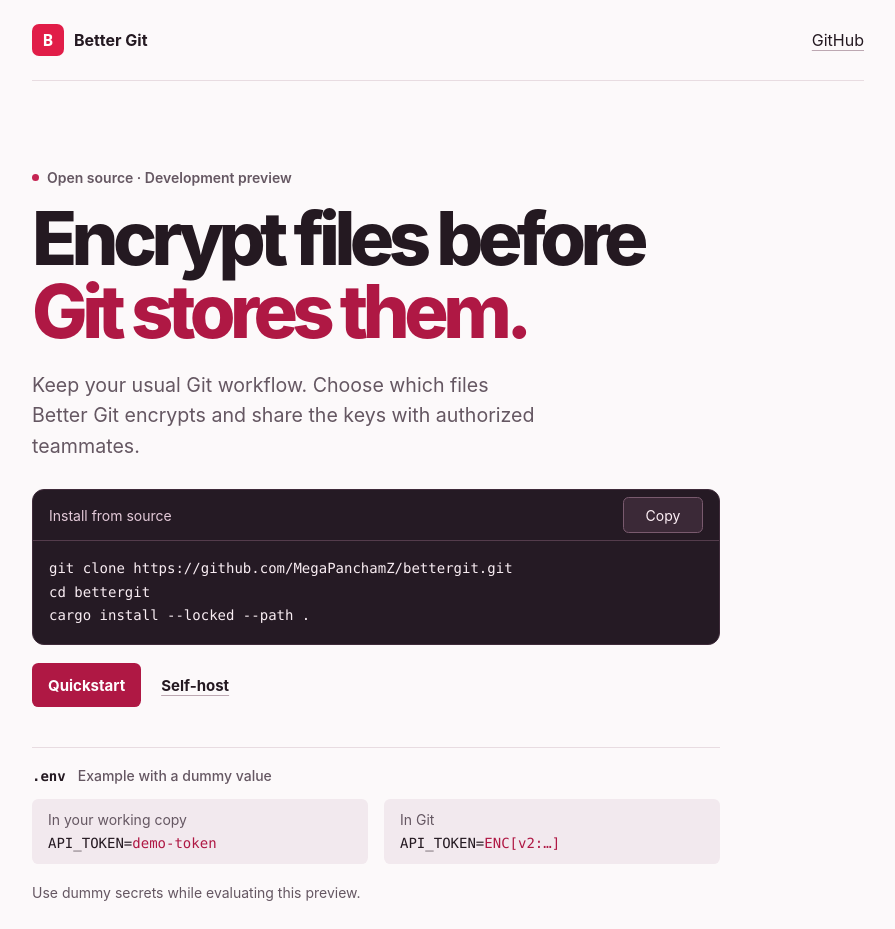
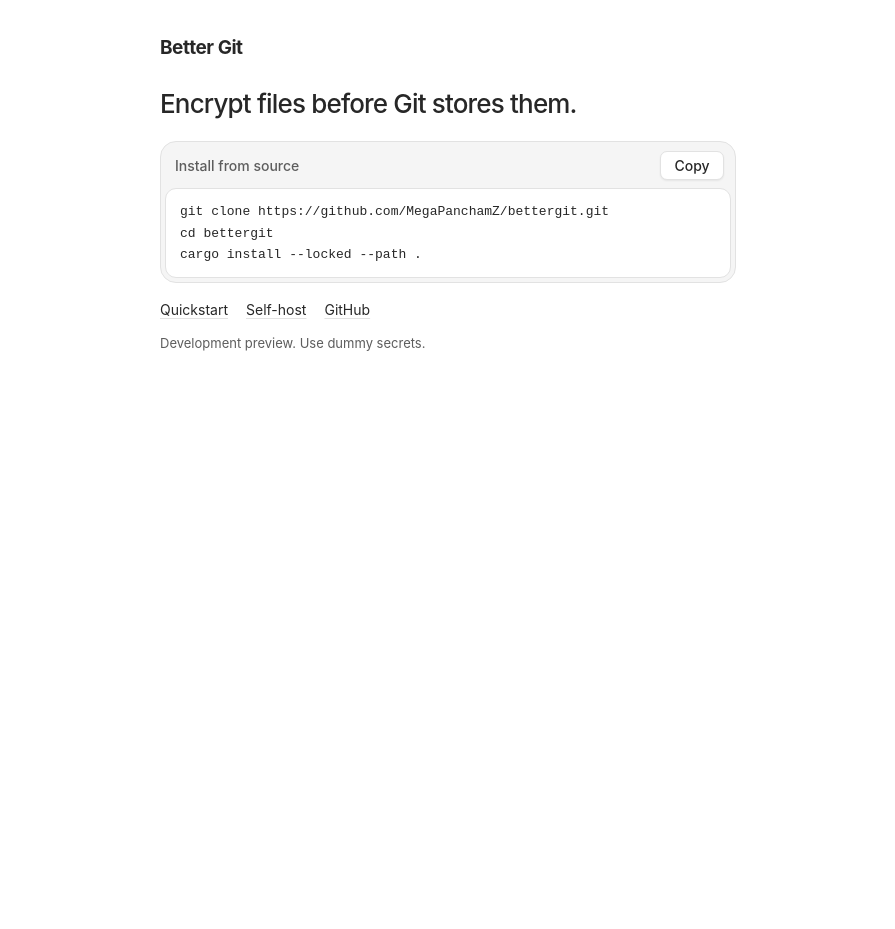
Before and after one commit to MegaPanchamZ/bettergit, a browser extension: page site/index.html in a window 1280 px wide. Shown: the whole page, without its empty margins (192-1087 px from the left). After the commit the page ends 800 px from the top, so only its background shows below. Drawn offline with Linux system fonts and the light colour scheme.

Commit message:
Publish the compact Better Git landing page

```diff
--- a/site/index.html
+++ b/site/index.html
@@ -10,54 +10,22 @@
   <script src="/copy.js" defer></script>
 </head>
 <body>
-  <div class="page">
-    <header class="header">
-      <a class="brand" href="/">
-        <img src="/icon.svg" width="32" height="32" alt="">
-        Better Git
-      </a>
-      <a class="repo-link" href="https://github.com/MegaPanchamZ/bettergit">GitHub</a>
-    </header>
-
-    <main>
-      <section class="hero" aria-labelledby="headline">
-        <p class="status"><span aria-hidden="true"></span>Open source · Development preview</p>
-        <h1 id="headline">Encrypt files before <span>Git stores them.</span></h1>
-        <p class="intro">Keep your usual Git workflow. Choose which files Better Git encrypts and share the keys with authorized teammates.</p>
-
-        <div class="install">
-          <div class="install-bar">
-            <span>Install from source</span>
-            <button type="button" id="copy-install" hidden>Copy</button>
-          </div>
-          <pre><code id="install-command">git clone https://github.com/MegaPanchamZ/bettergit.git
+  <main class="page">
+    <h1>Better Git</h1>
+    <p class="pitch">Encrypt files before Git stores them.</p>
+    <section class="install" aria-labelledby="install-title">
+      <div class="bar"><span id="install-title">Install from source</span><button type="button" id="copy-install" hidden>Copy</button></div>
+      <pre><code id="install-command">git clone https://github.com/MegaPanchamZ/bettergit.git
 cd bettergit
 cargo install --locked --path .</code></pre>
-        </div>
-        <p id="copy-status" class="visually-hidden" role="status"></p>
-
-        <nav class="actions" aria-label="Get started">
-          <a class="primary" href="https://github.com/MegaPanchamZ/bettergit#install-and-use">Quickstart</a>
-          <a class="secondary" href="https://github.com/MegaPanchamZ/bettergit/blob/main/deploy/README.md">Self-host</a>
-        </nav>
-      </section>
-
-      <section class="example" aria-labelledby="example-heading">
-        <h2 id="example-heading"><code>.env</code> <span>Example with a dummy value</span></h2>
-        <dl class="example-values">
-          <div>
-            <dt>In your working copy</dt>
-            <dd><code>API_TOKEN=<span>demo-token</span></code></dd>
-          </div>
-          <div>
-            <dt>In Git</dt>
-            <dd><code>API_TOKEN=<span>ENC[v2:…]</span></code></dd>
-          </div>
-        </dl>
-      </section>
-    </main>
-
-    <footer><p>Use dummy secrets while evaluating this preview.</p></footer>
-  </div>
+      <p id="copy-status" class="visually-hidden" role="status"></p>
+    </section>
+    <nav aria-label="Resources">
+      <a href="https://github.com/MegaPanchamZ/bettergit#install-and-use">Quickstart</a>
+      <a href="https://github.com/MegaPanchamZ/bettergit/blob/main/deploy/README.md">Self-host</a>
+      <a href="https://github.com/MegaPanchamZ/bettergit">GitHub</a>
+    </nav>
+    <p class="note">Development preview. Use dummy secrets.</p>
+  </main>
 </body>
 </html>
--- a/site/styles.css
+++ b/site/styles.css
@@ -1,210 +1,45 @@
-:root {
-  color-scheme: light;
-  font-family: "Inter", ui-sans-serif, system-ui, sans-serif;
-  color: #241921;
-  background: #fcf9fa;
-  --ink-muted: #655762;
-  --rose: #af1844;
-  --border: #e8dce1;
-  --mono: "IBM Plex Mono", ui-monospace, "SFMono-Regular", Consolas, monospace;
+*, *::before, *::after { box-sizing: border-box; }
+body { margin: 0; background: #fff; }
+.page {
+  width: min(100% - 2rem, 36rem);
+  margin: 34px auto 30px;
+  color: var(--foreground, #272727);
+  font: 16px/1.5 var(--font-sans, Inter, system-ui, sans-serif);
+  --subtle: var(--muted-foreground, #5d5d5d);
+  --rule: var(--border, #e2e2e2);
+  --tray: var(--secondary, #f5f5f5);
+  --paper: var(--card, #fff);
+  --focus: var(--ring, #1a6cd9);
 }
-
-* { box-sizing: border-box; }
-body { margin: 0; }
-a { color: inherit; }
-a:focus-visible, button:focus-visible {
-  outline: 2px solid #c31c51;
-  outline-offset: 4px;
+h1 { margin: 0; font-size: 19px; font-weight: 650; letter-spacing: -.025em; }
+.pitch { margin: 21px 0 18px; font-size: clamp(20px, 4.5vw, 26px); font-weight: 550; letter-spacing: -.032em; }
+.install { padding: 4px; background: var(--tray); border: 1px solid var(--rule); border-radius: 16px; }
+.bar { display: flex; align-items: center; justify-content: space-between; gap: 12px; padding: 5px 7px 8px 10px; }
+.bar span { color: var(--subtle); font-size: 14px; font-weight: 550; }
+button {
+  min-width: 64px; padding: 4px 9px; border: 1px solid var(--rule); border-radius: 7px;
+  color: inherit; background: var(--paper); box-shadow: 0 1px 2px #0001;
+  cursor: pointer; font-family: inherit; font-size: 14px; font-weight: 550; line-height: 1.4;
 }
-
-.page {
-  width: min(100% - 2.5rem, 52rem);
-  margin-inline: auto;
+button:hover { background: var(--tray); }
+pre {
+  margin: 0; padding: 12px 14px; border: 1px solid var(--rule); border-radius: 11px;
+  background: var(--paper); white-space: pre-wrap; overflow-wrap: anywhere;
+  font: 13px/1.65 var(--font-mono, ui-monospace, monospace);
 }
-
-.header {
-  display: flex;
-  align-items: center;
-  justify-content: space-between;
-  padding-block: 1.5rem;
-  border-bottom: 1px solid var(--border);
-}
-
-.brand {
-  display: inline-flex;
-  align-items: center;
-  gap: .625rem;
-  color: #241921;
-  font-size: 1rem;
-  font-weight: 750;
-  text-decoration: none;
-}
-
-.repo-link, .secondary {
-  text-underline-offset: .25em;
-  text-decoration-color: #bda8b2;
-}
-.repo-link:hover, .secondary:hover { text-decoration-color: currentColor; }
-
-.hero {
-  max-width: 43rem;
-  padding-top: clamp(2.75rem, 8vw, 5.5rem);
-}
-
-.status {
-  display: flex;
-  align-items: center;
-  gap: .5rem;
-  margin: 0 0 1rem;
-  color: var(--ink-muted);
-  font-size: .875rem;
-  font-weight: 600;
-}
-
-.status span {
-  width: .4375rem;
-  height: .4375rem;
-  background: #c52452;
-  border-radius: 50%;
-}
-
-h1 {
-  margin: 0;
-  font-size: clamp(2.65rem, 7.8vw, 4.625rem);
-  font-weight: 790;
-  line-height: .99;
-  letter-spacing: -.075em;
-  text-wrap: balance;
-}
-
-h1 span { display: block; color: var(--rose); }
-
-.intro {
-  max-width: 32rem;
-  margin: 1.35rem 0 1.75rem;
-  color: var(--ink-muted);
-  font-size: clamp(1.0625rem, 2.6vw, 1.225rem);
-  line-height: 1.55;
-}
-
-.install {
-  color: #f9edf3;
-  background: #251a24;
-  border: 1px solid #3f2b3a;
-  border-radius: .75rem;
-}
-
-.install-bar {
-  display: flex;
-  align-items: center;
-  justify-content: space-between;
-  gap: .75rem;
-  min-height: 3.2rem;
-  padding: .375rem 1rem;
-  border-bottom: 1px solid #543c4c;
-  color: #e4cad9;
-  font-size: .875rem;
-}
-
-.install button {
-  min-width: 5rem;
-  min-height: 2.25rem;
-  padding-inline: .65rem;
-  color: #fff1f7;
-  background: #3b2937;
-  border: 1px solid #795a6e;
-  border-radius: .35rem;
-  font: inherit;
-  cursor: pointer;
-}
-.install button:hover { background: #54394d; }
-.install button:focus-visible { outline-color: #ffa6c3; }
-
-pre {
-  margin: 0;
-  padding: 1rem;
-  overflow-x: auto;
-  line-height: 1.65;
-  tab-size: 2;
-}
-
-code { font-family: var(--mono); font-size: .875rem; }
-
-.actions {
-  display: flex;
-  align-items: center;
-  gap: 1.25rem;
-  margin-top: 1.15rem;
-  font-size: .9375rem;
-  font-weight: 650;
-}
-
-.primary {
-  display: inline-flex;
-  align-items: center;
-  min-height: 2.75rem;
-  padding-inline: 1rem;
-  color: white;
-  background: var(--rose);
-  border-radius: .4rem;
-  text-decoration: none;
-}
-.primary:hover { background: #8f1236; }
-
-.example {
-  max-width: 43rem;
-  margin-top: 2.5rem;
-  padding-top: 1.2rem;
-  border-top: 1px solid var(--border);
-}
-
-.example h2 {
-  display: flex;
-  align-items: baseline;
-  flex-wrap: wrap;
-  gap: .5rem .75rem;
-  margin: 0 0 .9rem;
-  font-size: .875rem;
-}
-
-.example h2 span { font-weight: 500; color: var(--ink-muted); }
-
-.example-values {
-  display: grid;
-  grid-template-columns: 1fr 1fr;
-  gap: .85rem 1rem;
-  margin: 0;
-}
-
-.example-values div {
-  min-width: 0;
-  padding: .75rem 1rem;
-  border-radius: .4rem;
-  background: #f2e9ee;
-}
-
-.example dt { color: var(--ink-muted); font-size: .875rem; }
-.example dd { margin: .3rem 0 0; overflow-wrap: anywhere; }
-.example dd span { color: var(--rose); }
-
-footer {
-  padding-block: 1.25rem 1.75rem;
-  color: var(--ink-muted);
-  font-size: .875rem;
-}
-footer p { margin: 0; }
+nav { display: flex; flex-wrap: wrap; gap: 10px 18px; margin-top: 16px; font-size: 14px; }
+a { color: inherit; text-decoration-color: var(--rule); text-underline-offset: 3px; }
+a:hover { text-decoration-color: currentColor; }
+.note { margin: 14px 0 0; color: var(--subtle); font-size: 13px; }
+:focus-visible { outline: 2px solid var(--focus); outline-offset: 3px; }
+@media (max-width: 460px) { .page { margin-top: 20px; } }
 
 .visually-hidden {
   position: absolute;
   width: 1px;
   height: 1px;
   margin: -1px;
-  padding: 0;
   overflow: hidden;
   clip-path: inset(50%);
   white-space: nowrap;
 }
-
-@media (max-width: 34rem) {
-  .example-values { grid-template-columns: 1fr; }
-}
```
